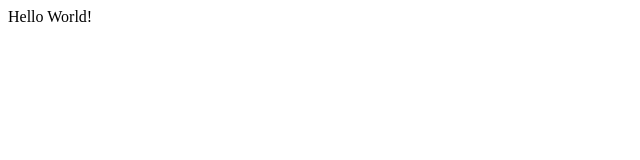
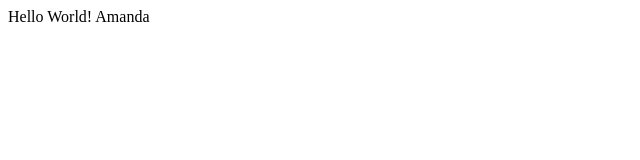
Before and after one commit to crossproducts/Flavorful, a plain HTML site: page About.html in a window 1280 px wide. Shown: the full height of the page, 0-640 px from the left. Drawn offline with Linux system fonts and the light colour scheme.

Commit message:
New commit to About page

```diff
--- a/About.html
+++ b/About.html
@@ -2,5 +2,6 @@
 <html lang="en">
     <body>
         Hello World!
+        Amanda
     </body>
 </html>
```
